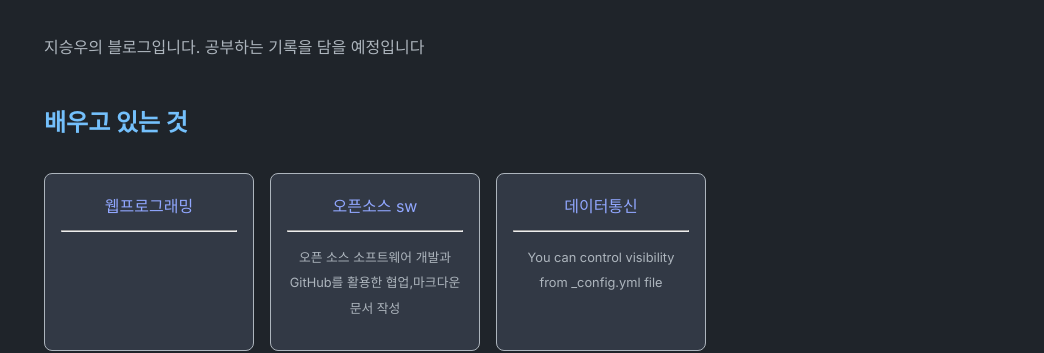
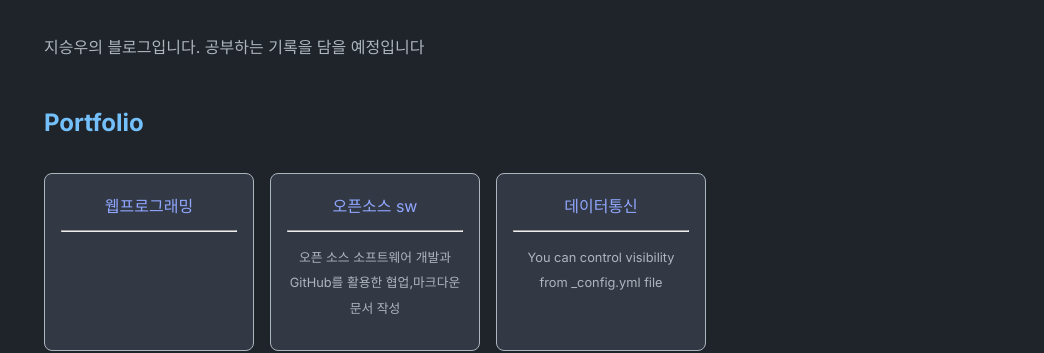
Before and after one commit to SeungwooJi/SeungwooJi.github.io, a Jekyll site: the page built from index.md, in a window 1280 px wide. Shown: the part 202-555 px from the top of the page, without its empty margins (236-1280 px from the left). Built offline with Jekyll 4.4.1, drawn with Linux system fonts in a browser that asks for light colours.

Commit message:
config 파일 수정

```diff
--- a/_config.yml
+++ b/_config.yml
@@ -33,7 +33,7 @@ theme_config:
   show_tags: true # show tags in a blog posts
   # options for "home" page
   home:
-    title_projects: 배우고 있는 것
+    title_projects: Portfolio
     title_misc_list: Details
     title_blog: Blog
     title_old_projects: Old Projects
```
